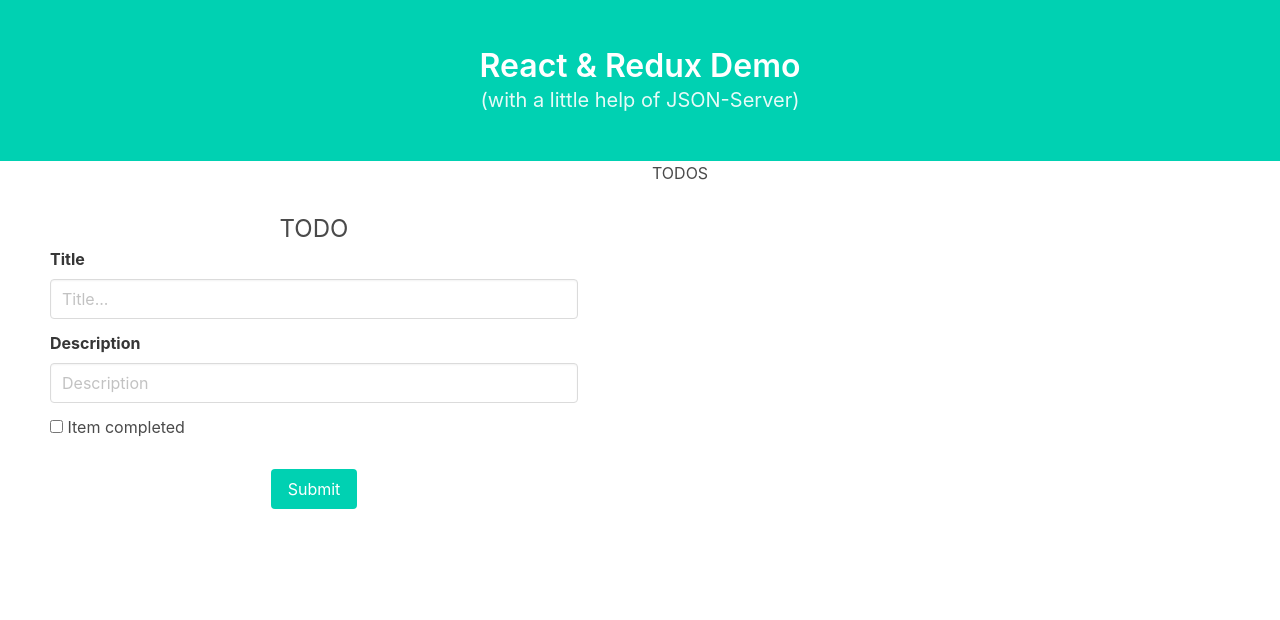
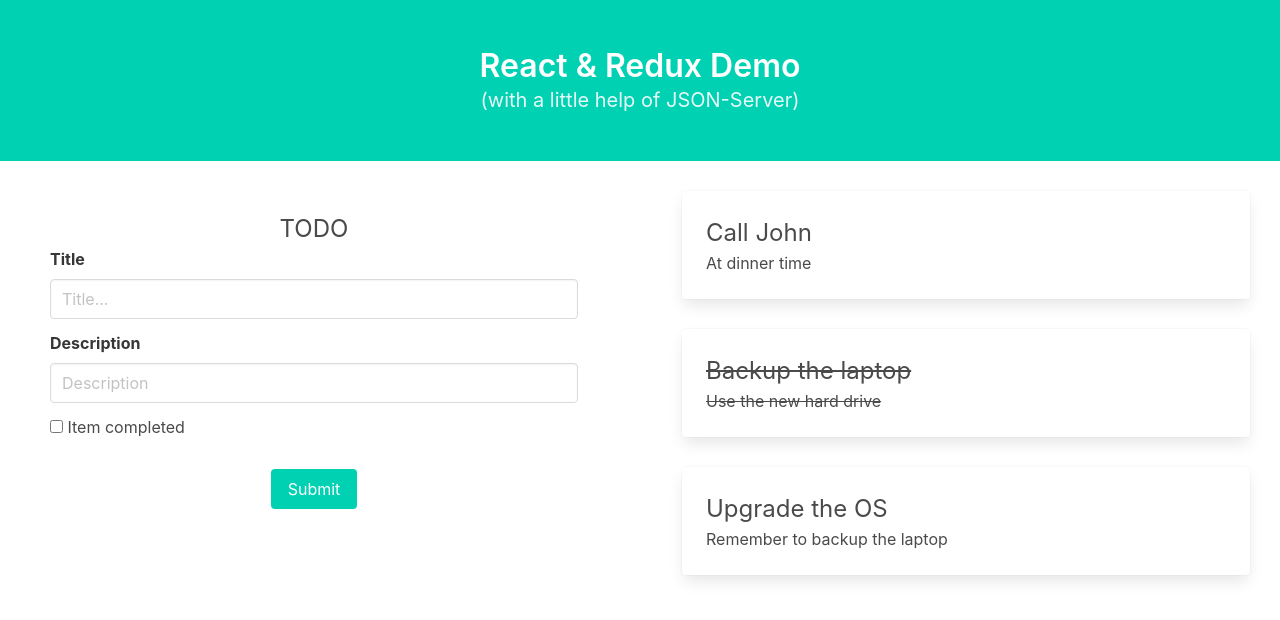
Before and after one commit to luuucio/react-redux-demo, a React (Create React App) app in the folder client/: page / in a window 1280 px wide. Shown: the top 620 px of the page. Built offline with nearby package versions, Linux system fonts and the light colour scheme.

Commit message:
Homepage prototype completed

```diff
--- a/client/src/App.js
+++ b/client/src/App.js
@@ -1,5 +1,6 @@
 import React, { Fragment } from "react";
 import Form from "./components/Form";
+import TodoList from "./components/TodoList";
 
 const App = () => {
   return (
@@ -17,7 +18,9 @@
         <div className='column'>
           <Form />
         </div>
-        <div className='column'>TODOS</div>
+        <div className='column'>
+          <TodoList />
+        </div>
       </div>
     </Fragment>
   );
--- /dev/null
+++ b/client/src/components/TodoItem.js
@@ -0,0 +1,21 @@
+import React from "react";
+
+const TodoItem = ({ value: { id, title, description, completed } }) => {
+  const cssCompleted = () => (completed ? "line-through" : "");
+
+  return (
+    <div style={{ margin: "30px" }}>
+      <div className='card'>
+        <div
+          className='card-content'
+          style={{ textDecoration: cssCompleted() }}
+        >
+          <h1 className='is-size-4'>{title}</h1>
+          <p>{description}</p>
+        </div>
+      </div>
+    </div>
+  );
+};
+
+export default TodoItem;
--- /dev/null
+++ b/client/src/components/TodoList.js
@@ -0,0 +1,36 @@
+import React from "react";
+import TodoItem from "./TodoItem";
+
+const TodoList = () => {
+  const initialState = {
+    todo: [
+      {
+        id: 1,
+        title: "Call John",
+        description: "At dinner time",
+        completed: false,
+      },
+      {
+        id: 2,
+        title: "Backup the laptop",
+        description: "Use the new hard drive",
+        completed: true,
+      },
+      {
+        id: 3,
+        title: "Upgrade the OS",
+        description: "Remember to backup the laptop",
+        completed: false,
+      },
+    ],
+  };
+  return (
+    <div>
+      {initialState.todo.map(item => (
+        <TodoItem key={item.id} value={item} />
+      ))}
+    </div>
+  );
+};
+
+export default TodoList;
```
